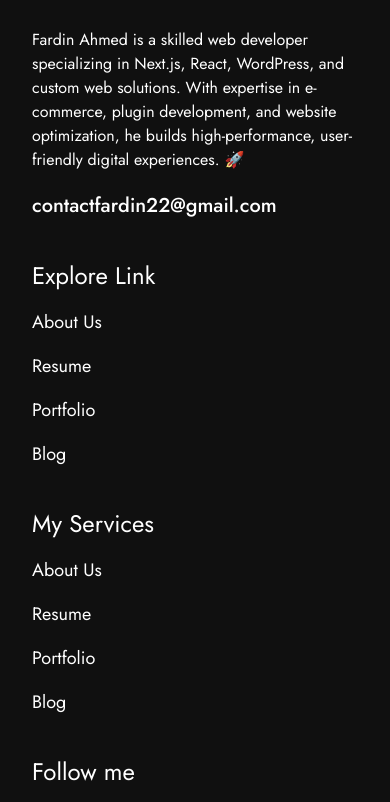
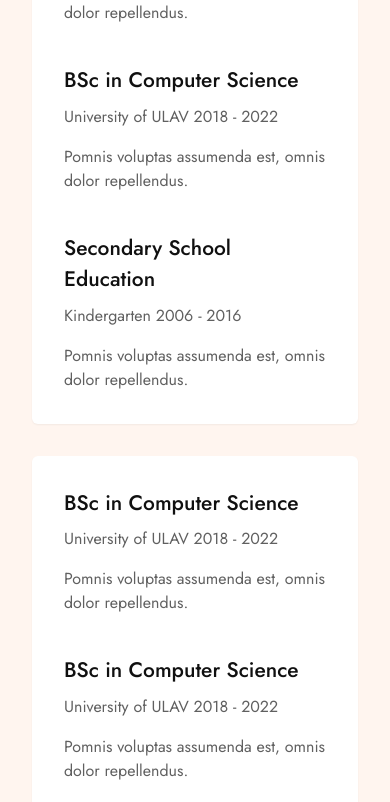
Before and after one commit to devfardin/Next-Level-Portfolio-Client, a Next.js app in the folder Client/: page / in a window 390 px wide. Shown: the part 5609-6411 px from the top of the page. Built offline with nearby package versions, Linux system fonts and the light colour scheme.

Commit message:
create experince section

```diff
--- a/Client/src/app/(mainLayout)/(home)/Experince.tsx
+++ b/Client/src/app/(mainLayout)/(home)/Experince.tsx
@@ -4,16 +4,100 @@ import Title from '@/components/shared/Title'
 import React from 'react'
 
 const Experince = () => {
+  const education = [
+    {
+      "degree": "BSc in Computer Science",
+      "university": "University of ULAV",
+      "year": "2018 - 2022",
+      "description": "Pomnis voluptas assumenda est, omnis dolor repellendus."
+    },
+    {
+      "degree": "BSc in Computer Science",
+      "university": "University of ULAV",
+      "year": "2018 - 2022",
+      "description": "Pomnis voluptas assumenda est, omnis dolor repellendus."
+    },
+    {
+      "degree": "Secondary School Education",
+      "university": "Kindergarten",
+      "year": "2006 - 2016",
+      "description": "Pomnis voluptas assumenda est, omnis dolor repellendus."
+    }
+  ]
   return (
-    <div className='bg-background_secondary py-14 mt-24'>
-        <Container>
+    <div className='bg-background py-14 mt-24'>
+      <Container>
         <div>
-            <div className='flex flex-col items-center justify-center'>
-            <SubTitle label='My Resume Fardin'/>
-            <Title label='10+ YEARS OF EXPERIENCE' align='text-center'/>
+          <div className='flex flex-col items-center justify-center'>
+            <SubTitle label='My Resume Fardin' />
+            <Title label='10+ YEARS OF EXPERIENCE' align='text-center' />
+          </div>
+          <div className="grid grid-cols-1 md:grid-cols-11 mt-7 relative">
+            {/* Left Sidebar (Full Height Line) */}
+            <div className="hidden lg:flex flex-col col-span-2 relative py-10">
+
+              {/* Vertical Line spanning full height */}
+              <div className="absolute left-2 top-0 bottom-0 w-[2px] bg-[#929292]">
+              </div>
+
+              {/* Education Items */}
+              <div className="relative flex items-center mt-10">
+                {/* Circle Indicator */}
+                <div className={`absolute -left-[0px] w-[18px] h-[18px] bg-primery rounded-full`}></div>
+                <h1 className="text-2xl font-medium text-black ml-8">Education</h1>
+              </div>
+
+              {/* Education Items */}
+              <div className="relative flex items-center mt-48">
+                {/* Circle Indicator */}
+                <div className={`absolute -left-[0px] w-[18px] h-[18px] bg-primery rounded-full`}></div>
+                <h1 className="text-2xl font-medium text-black ml-8">Software Skills</h1>
+              </div>
             </div>
+
+            <div className="col-span-6 lg:col-span-9 flex flex-col gap-8">
+
+              {/* Right Sidebar (Education List) */}
+              <div className="grid grid-cols-1 md:grid-cols-3 gap-10 justify-between items-center bg-white rounded-md w-full p-8 shadow-sm hover:shadow transition-transform hover:scale-105">
+                {education?.map((item, index) => (
+                  <div key={index} >
+                    <div className="border-r border-neutral-300 last:border-r-0 flex flex-col gap-4">
+                      <div className="flex flex-col gap-2">
+                        <h1 className="text-[21px] font-medium text-black">{item.degree}</h1>
+                        <h3 className="text-base font-normal text-secondary">
+                          {item.university} <span>{item.year}</span>
+                        </h3>
+                      </div>
+                      <p className="text-base font-normal text-secondary">{item.description}</p>
+                    </div>
+                  </div>
+                ))}
+              </div>
+
+              {/* Right Sidebar (Education List) */}
+              <div className="grid grid-cols-1 md:grid-cols-3 gap-10 justify-between items-center bg-white rounded-md w-full p-8 shadow-sm hover:shadow transition-transform hover:scale-105">
+                {education?.map((item, index) => (
+                  <div key={index} >
+                    <div className="border-r border-neutral-300 last:border-r-0 flex flex-col gap-4">
+                      <div className="flex flex-col gap-2">
+                        <h1 className="text-[21px] font-medium text-black">{item.degree}</h1>
+                        <h3 className="text-base font-normal text-secondary">
+                          {item.university} <span>{item.year}</span>
+                        </h3>
+                      </div>
+                      <p className="text-base font-normal text-secondary">{item.description}</p>
+                    </div>
+                  </div>
+                ))}
+              </div>
+
+            </div>
+
+
+          </div>
+
         </div>
-        </Container>
+      </Container>
     </div>
   )
 }
```
